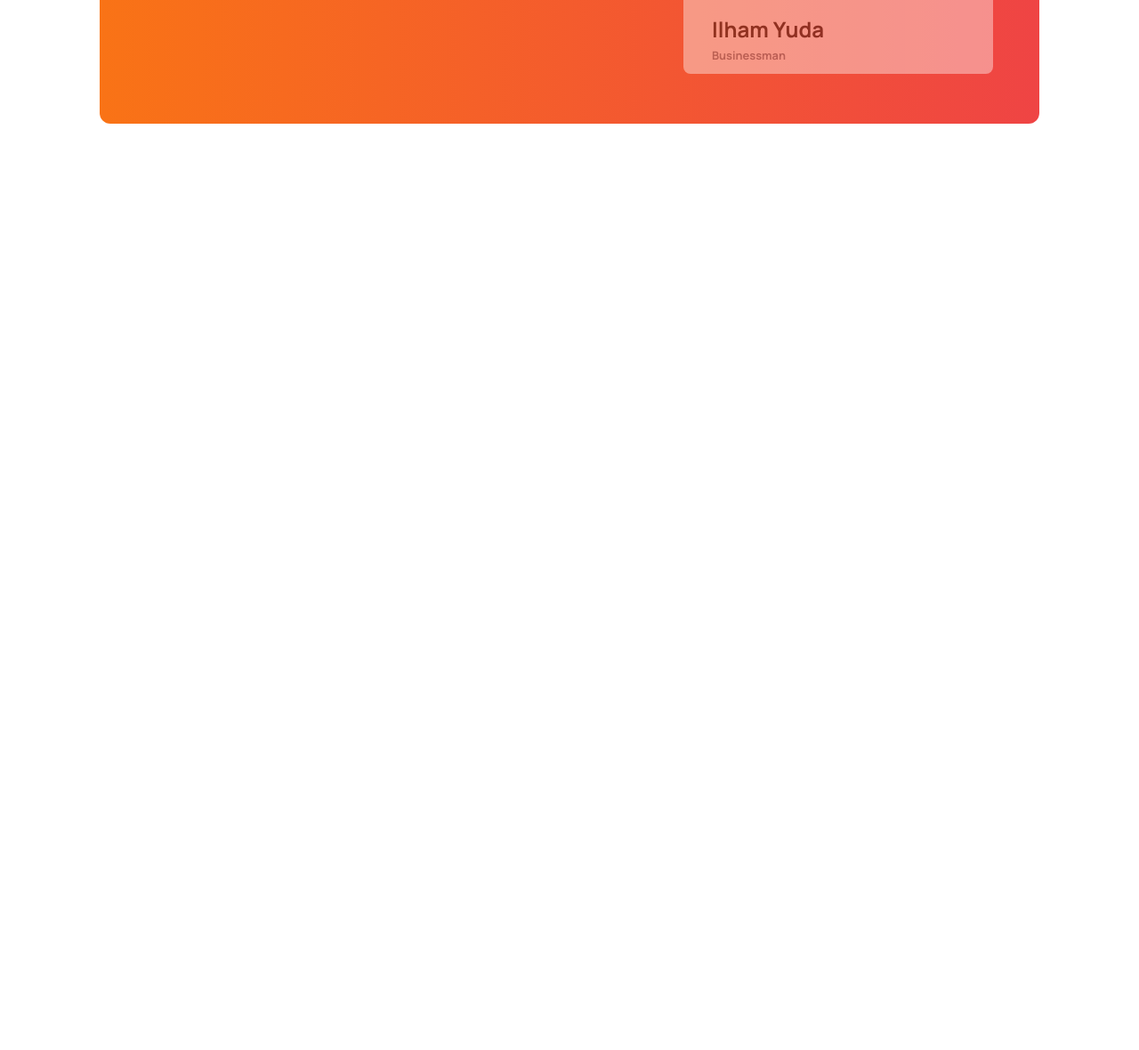
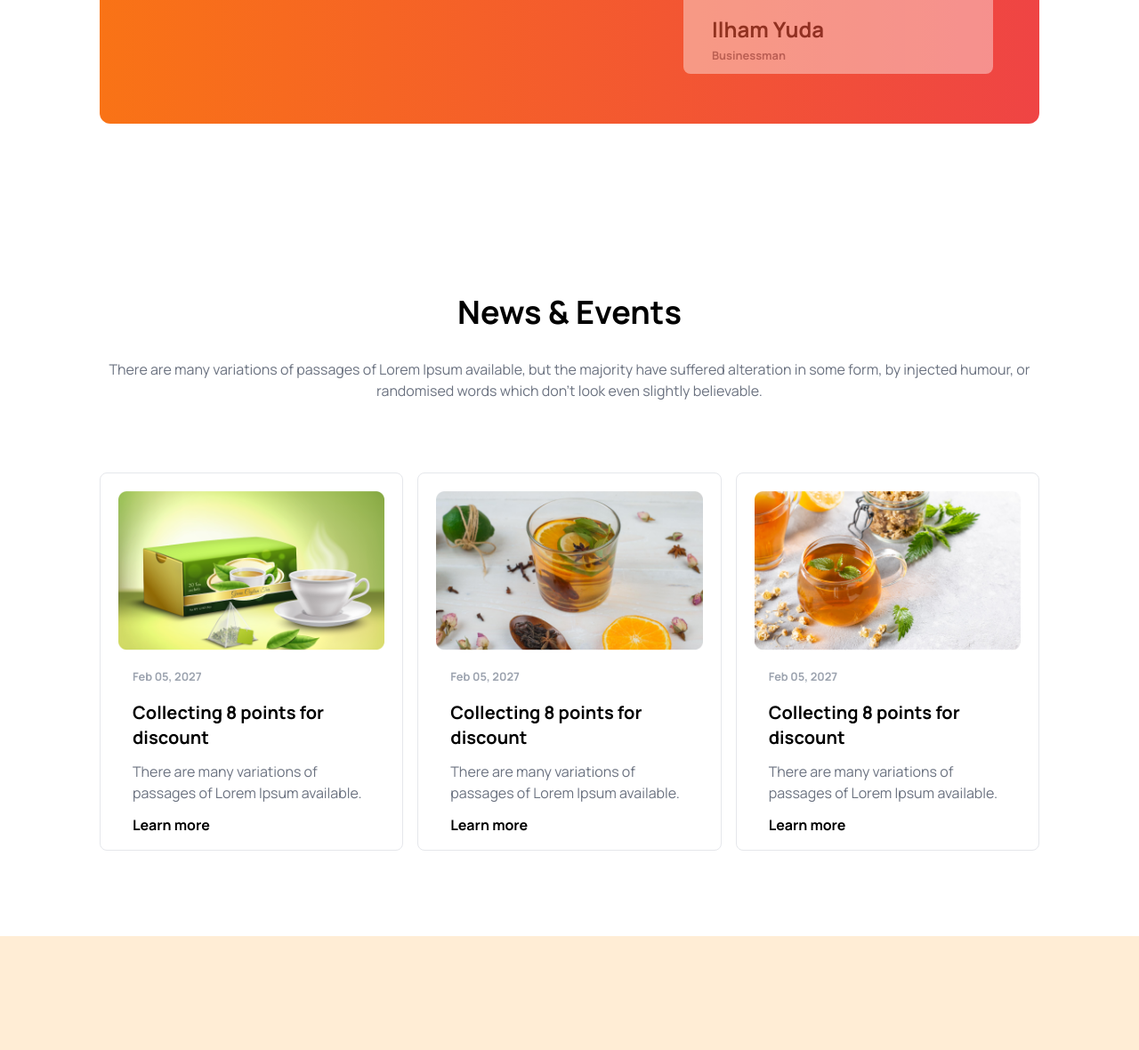
Before and after one commit to rushomrong/tea-house-tailwind, a website built with Vite: page index.html in a window 1280 px wide. Shown: the part 2326-3506 px from the top of the page at 89% size. Before the commit the page ends 2561 px from the top, so only its background shows below. Built offline with nearby package versions, Linux system fonts and the light colour scheme.

Commit message:
News & Events section done and footer color

```diff
--- a/index.html
+++ b/index.html
@@ -272,7 +272,79 @@
           </div>
         </div>
       </section>
+
+      <!-- news and event section -->
+      <section class="py-8 lg:py-24">
+        <!-- text area -->
+        <div class="text-center mb-8">
+          <h1 class="text-3xl md:text-4xl mb-8 font-bold">News & Events</h1>
+          <p class="text-gray-500 mb-20">
+            There are many variations of passages of Lorem Ipsum available, but
+            the majority have suffered alteration in some form, by injected
+            humour, or randomised words which don't look even slightly
+            believable.
+          </p>
+        </div>
+
+        <!-- Grid card sections -->
+        <div
+          class="grid grid-cols-1 md:grid-cols-3 lg:grid-cols-3 gap-4 text-start"
+        >
+          <!-- News 1 -->
+          <div class="border rounded-lg px-5 overflow-hidden">
+            <img class="mx-auto pt-5" src="./images/news-1.png" alt="" />
+            <div class="p-4">
+              <small class="text-gray-400 font-bold font-xl"
+                >Feb 05, 2027</small
+              >
+              <h2 class="font-bold text-xl mt-4">
+                Collecting 8 points for discount
+              </h2>
+              <p class="text-gray-500 mb-3 mt-3">
+                There are many variations of passages of Lorem Ipsum available.
+              </p>
+              <p class="font-bold">Learn more</p>
+            </div>
+          </div>
+
+          <!-- News 2 -->
+          <div class="border rounded-lg px-5 overflow-hidden">
+            <img class="mx-auto pt-5" src="./images/news-2.png" alt="" />
+            <div class="p-4">
+              <small class="text-gray-400 font-bold font-xl"
+                >Feb 05, 2027</small
+              >
+              <h2 class="font-bold text-xl mt-4">
+                Collecting 8 points for discount
+              </h2>
+              <p class="text-gray-500 mb-3 mt-3">
+                There are many variations of passages of Lorem Ipsum available.
+              </p>
+              <p class="font-bold">Learn more</p>
+            </div>
+          </div>
+
+          <!-- News 3 -->
+          <div class="border rounded-lg px-5 overflow-hidden">
+            <img class="mx-auto pt-5" src="./images/news-3.png" alt="" />
+            <div class="p-4">
+              <small class="text-gray-400 font-bold font-xl"
+                >Feb 05, 2027</small
+              >
+              <h2 class="font-bold text-xl mt-4">
+                Collecting 8 points for discount
+              </h2>
+              <p class="text-gray-500 mb-3 mt-3">
+                There are many variations of passages of Lorem Ipsum available.
+              </p>
+              <p class="font-bold">Learn more</p>
+            </div>
+          </div>
+        </div>
+      </section>
     </main>
+
     <!-- footer section -->
+    <footer class="bg-orange-100 h-32 text-gray-700"></footer>
   </body>
 </html>
```
